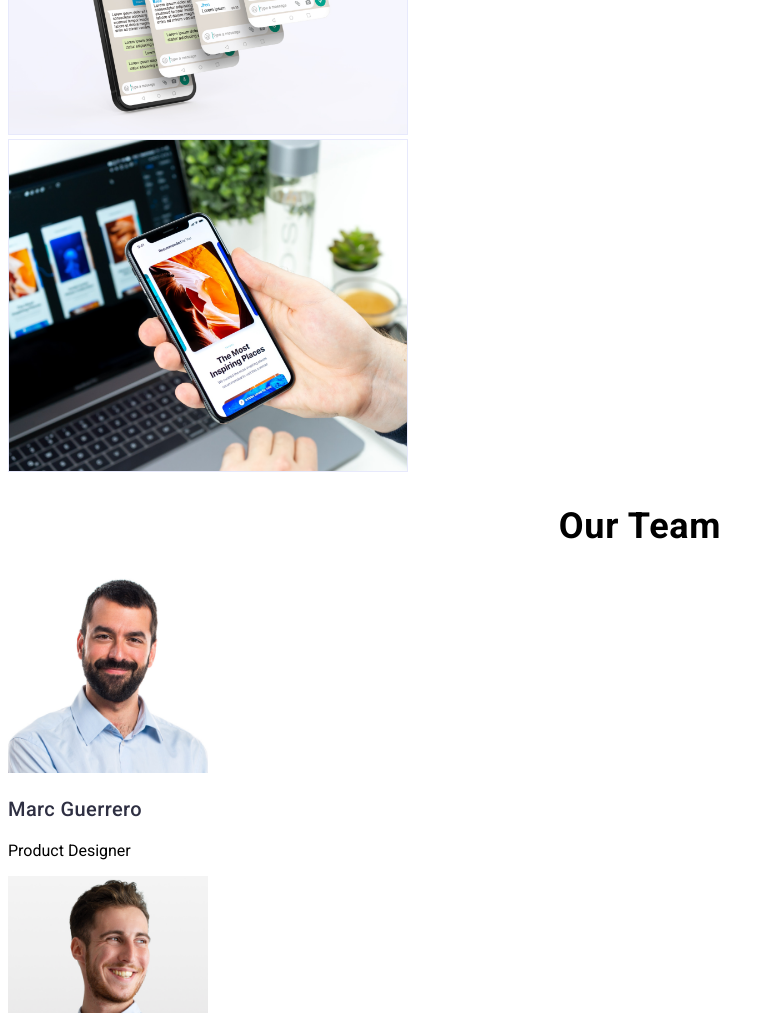
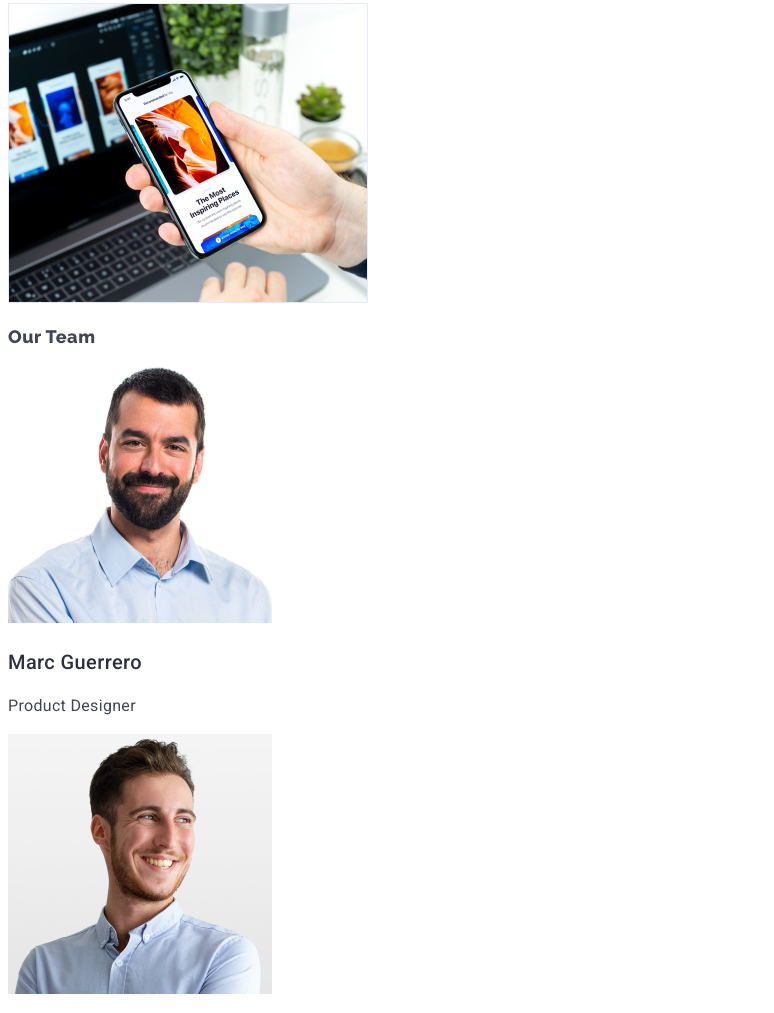
Before and after one commit to ryannetworx/goit-markup-hw-02, a plain HTML site: page index.html in a window 1280 px wide. Shown: the part 1787-2800 px from the top of the page, without its empty margins (0-774 px from the left). Drawn offline with Linux system fonts and the light colour scheme.

Commit message:
updated footer, landing page

```diff
--- a/index.html
+++ b/index.html
@@ -18,7 +18,7 @@
 
         <nav>
             <!-- <a href="#"> --><span>Studio</span></a><br>
-            <!-- <a href="portfolio.html" --><span alt="Portfolio Page">Portfolio</span></a><br>
+            <a href="portfolio.html"></a><span alt="Portfolio Page">Portfolio</span></a><br>
             <!-- <a href="#"> --></span>Contacts</span></a><br>
 
             <!-- <a href="mailto:contact@example.com"> --><span>info@devstudio.com</span></a><br>
@@ -52,15 +52,15 @@
         <h2 id="Our Team">What Are We Doing</h2>
 <ul>
     <li>
-        <img src="images/img/Mac1.png" alt="Mac Computer" width="400">
+        <img src="images/img/Mac1.png" alt="Mac Computer" width="360">
     </li>
 
     <li>
-        <img src="images/img/PhoneScreens1.png" alt="Android Phone" width="400">
+        <img src="images/img/PhoneScreens1.png" alt="Android Phone" width="360">
     </li>
 
     <li>
-        <img src="images/img/PhoneOnHand1.png" alt="Phone Use" width="400">
+        <img src="images/img/PhoneOnHand1.png" alt="Phone Use" width="360">
     </li>
 
 </ul>
@@ -70,25 +70,25 @@
     <h2 id="Our Team">Our Team</h2>
 <ul>
     <li>
-        <img src="images/img/Mark_Guerrero.png" alt="Marc Guerrero, Product Designer " width="200">
+        <img src="images/img/Mark_Guerrero.png" alt="Marc Guerrero, Product Designer " width="264">
         <h3>Marc Guerrero</h3>
         <p>Product Designer</p>
     </li>
 
     <li>
-        <img src="images/img/Tom_Ford.png" alt="Tom Ford, Front-End Developer" width="200">
+        <img src="images/img/Tom_Ford.png" alt="Tom Ford, Front-End Developer" width="264">
         <h3>Summer Ford</h3>
         <p>Front-End Developer</p>
     </li>
 
     <li>
-        <img src="images/img/Camila_Garcia.png" alt="Camila Garcia, Marketing" width="280">
+        <img src="images/img/Camila_Garcia.png" alt="Camila Garcia, Marketing" width="264">
         <h3>Camila Garcia</h3>
         <p>Marketing</p>
     </li>
 
     <li>
-        <img src="images/img/Daniel_Wilson.png" alt="Daniel Wilson, UI Designer" width="250">
+        <img src="images/img/Daniel_Wilson.png" alt="Daniel Wilson, UI Designer" width="264">
         <h3>Daniel Wilson</h3>
         <p>UI Designer</p>
     </li>
@@ -98,8 +98,8 @@
     </main>
 
 <footer>
-        <h2><span id="web" class="web">WEB</span><span id="studio" class="studio">STUDIO</span></h2>
-        <p>Increase the flow of customers and sales for your business with digital marketing & growth solutions.</p>
+        <h4><span id="web-footer">WEB</span><span id="studio-footer">STUDIO</span></h4>
+        <p>Increase the flow of customers and <br> sales for your business with digital <br> marketing & growth solutions.</p>
 </footer>
 
     </body>
--- a/styles.css
+++ b/styles.css
@@ -1,5 +1,13 @@
 body {
     font-family: "Roboto", sans-serif;
+    font-size: 16px;
+    font-weight: 400;
+    line-height: 24px;
+    letter-spacing: 0.02em;
+    text-align: left;
+    margin-top: 10px; /* Add margin for spacing */
+    color: #434455;
+
 }
 
 h2 {
@@ -12,10 +20,12 @@ h2 {
 
 .web {
     color: #4D5AE5;
+    text-align: left;
 }
 
 .studio {
     color: #2E2F42;
+    text-align: left;
 }
 
 nav {
@@ -103,21 +113,36 @@ h3 {
     letter-spacing: 0.02em;
     text-align: left;
     color: #2E2F42;
+;
 }
 
-h2 {
-    font-family: Roboto;
-    font-size: 36px;
-    font-weight: 700;
-    line-height: 40px;
-    letter-spacing: 0.02em;
-    text-align: center;
+footer {
+    width: 100%;
+    height: 312px;
+    background-color: #2E2F42;
+    color: #FFFFFF;
+    font-size: 16px;
+    padding: 20px;
+    box-sizing: border-box; /* Include padding and border in the width */
+    text-align: left; /* Center-align content */
+    /* text-align: center; Center-align content */
+    /* position: relative; */
+    /* top: 2280px; Adjust top position as needed */
 }
 
-footer (
-    width: 264px;
-    height: 112px;
-    top: 2380px;
-    left: 156px;
-    background: #2E2F42;
-)
+h4 {
+    font-family: "Raleway", sans-serif;
+    font-size: 18px;
+    font-weight: 800;
+    line-height: 21px;
+    letter-spacing: 0.03em;
+    text-align: left;
+}
+
+#web-footer {
+    color: #4D5AE5;
+}
+
+#studio-footer {
+    color: #F4F4FD;
+}
```
